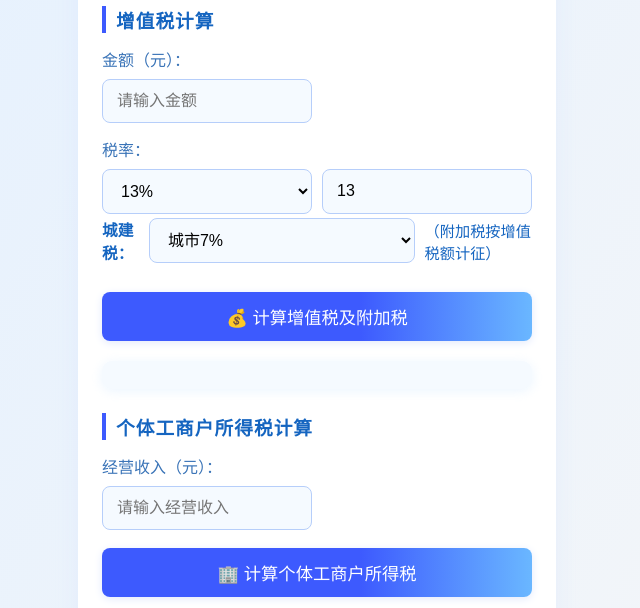
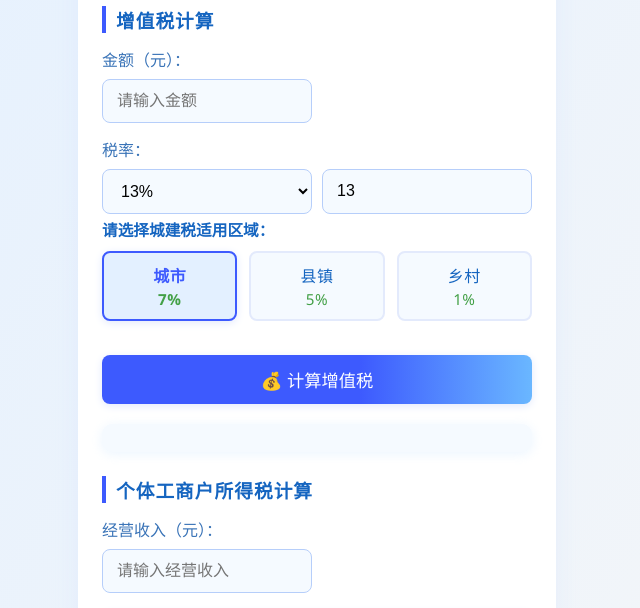
Before and after one commit to elricshadow/China_Tax_calculation, a plain HTML site: page index.html in a window 1280 px wide. Shown: the part 171-779 px from the top of the page, without its empty margins (323-963 px from the left). Drawn offline with Linux system fonts and the light colour scheme.

Commit message:
Update index.html

```diff
--- a/index.html
+++ b/index.html
@@ -75,17 +75,44 @@
             margin-bottom: 4px;
         }
         .flex-row > * { flex: 1;}
-        .flex-row-tax {
+        .tax-city-card-row {
             display: flex;
-            gap: 10px;
-            margin-bottom: 10px;
-            align-items: center;
+            gap: 12px;
+            margin: 10px 0 16px 0;
+            justify-content: stretch;
         }
-        .flex-row-tax label {
-            margin: 0;
+        .tax-city-card {
+            flex: 1;
+            background: #f5faff;
+            border: 2px solid #e3eafc;
+            border-radius: 8px;
+            padding: 10px 0;
+            text-align: center;
             color: #1565c0;
-            font-size: 0.98rem;
+            font-size: 1rem;
+            cursor: pointer;
+            transition: border-color 0.18s, background 0.18s, color 0.18s;
+            user-select: none;
+            letter-spacing: 0.5px;
+        }
+        .tax-city-card.selected {
+            border-color: #3d5afe;
+            background: #e3f0ff;
+            color: #3d5afe;
             font-weight: bold;
+            box-shadow: 0 2px 8px #e3eafc;
+        }
+        .tax-city-card .tax-rate {
+            display: block;
+            font-size: 0.95em;
+            color: #43a047;
+            margin-top: 2px;
+        }
+        .tax-city-title {
+            color: #1565c0;
+            font-weight: bold;
+            margin-bottom: 2px;
+            font-size: 0.98em;
         }
         button {
             width: 100%;
@@ -132,12 +159,6 @@
             font-weight: bold;
             padding: 8px 0;
         }
-        .hint {
-            color: #ff9800;
-            font-size: 0.98rem;
-            margin: 8px 0;
-            font-weight: bold;
-        }
         @keyframes fadein {
             from { opacity: 0; transform: translateY(18px);}
             to { opacity: 1; transform: translateY(0);}
@@ -146,6 +167,7 @@
             .container { max-width: 98vw; padding: 12px 2vw;}
             h2 { font-size: 1.2rem;}
             #amount, #salary, #biz-income { width: 100px;}
+            .tax-city-card-row { gap: 6px; }
         }
     </style>
 </head>
@@ -173,16 +195,22 @@
             </select>
             <input type="number" id="rate" min="0" max="100" step="0.01" placeholder="税率(%)" value="13" oninput="selectOtherRate()">
         </div>
-        <div class="flex-row-tax">
-            <label for="location-tax">城建税：</label>
-            <select id="location-tax">
-                <option value="0.07">城市7%</option>
-                <option value="0.05">县镇5%</option>
-                <option value="0.01">乡村1%</option>
-            </select>
-            <span style="color:#1565c0;font-size:0.95em;">（附加税按增值税额计征）</span>
+        <div class="tax-city-title">请选择城建税适用区域：</div>
+        <div class="tax-city-card-row" id="tax-city-cards">
+            <div class="tax-city-card selected" data-rate="0.07" onclick="selectCityTax(this)">
+                城市
+                <span class="tax-rate">7%</span>
+            </div>
+            <div class="tax-city-card" data-rate="0.05" onclick="selectCityTax(this)">
+                县镇
+                <span class="tax-rate">5%</span>
+            </div>
+            <div class="tax-city-card" data-rate="0.01" onclick="selectCityTax(this)">
+                乡村
+                <span class="tax-rate">1%</span>
+            </div>
         </div>
-        <button onclick="calculateVAT()">💰 计算增值税及附加税</button>
+        <button onclick="calculateVAT()">💰 计算增值税</button>
         <div class="result" id="vat-result"></div>
 
         <!-- 个体工商户所得税部分（提前） -->
@@ -201,6 +229,19 @@
     </div>
 
     <script>
+        // 城建税卡片选择逻辑
+        function selectCityTax(card) {
+            document.querySelectorAll('.tax-city-card').forEach(function(item){
+                item.classList.remove('selected');
+            });
+            card.classList.add('selected');
+        }
+        function getSelectedCityTaxRate() {
+            var selected = document.querySelector('.tax-city-card.selected');
+            return selected ? parseFloat(selected.getAttribute('data-rate')) : 0.07;
+        }
+
+        // 增值税逻辑
         function updateRateInput() {
             var select = document.getElementById('rate-select');
             var rateInput = document.getElementById('rate');
@@ -222,7 +263,7 @@
         function calculateVAT() {
             var amount = parseFloat(document.getElementById('amount').value);
             var rate = parseFloat(document.getElementById('rate').value);
-            var locationTaxRate = parseFloat(document.getElementById('location-tax').value);
+            var locationTaxRate = getSelectedCityTaxRate();
 
             if (isNaN(amount) || isNaN(rate) || amount < 0 || rate < 0 || rate > 100) {
                 document.getElementById('vat-result').innerHTML = "<div class='err'>请输入有效的金额和税率（0-100）</div>";
@@ -235,12 +276,6 @@
             var vatInside = amount * r / (1 + r);
             var amountWithoutTax = amount / (1 + r);
 
-            // 小规模免税额判断
-            var exemptHint = "";
-            if (amount < 100000) {
-                exemptHint = "<div class='hint'>提示：该金额低于小规模纳税人月度免税额（10万元），可申报免征增值税。</div>";
-            }
-
             // 附加税计算（按价外税，即实际缴纳增值税额为基数）
             var cityTax = vatOutside * locationTaxRate;
             var eduTax = vatOutside * 0.03;
@@ -248,7 +283,6 @@
             var totalAddTax = cityTax + eduTax + localEduTax;
 
             document.getElementById('vat-result').innerHTML =
-                exemptHint +
                 "<div class='tax-type'>价外税</div>" +
                 "未含税金额：<b style='color:#1565c0;'>" + amount.toFixed(2) + "</b> 元<br>" +
                 "增值税：<b style='color:#43a047;'>" + vatOutside.toFixed(2) + "</b> 元<br>" +
```
